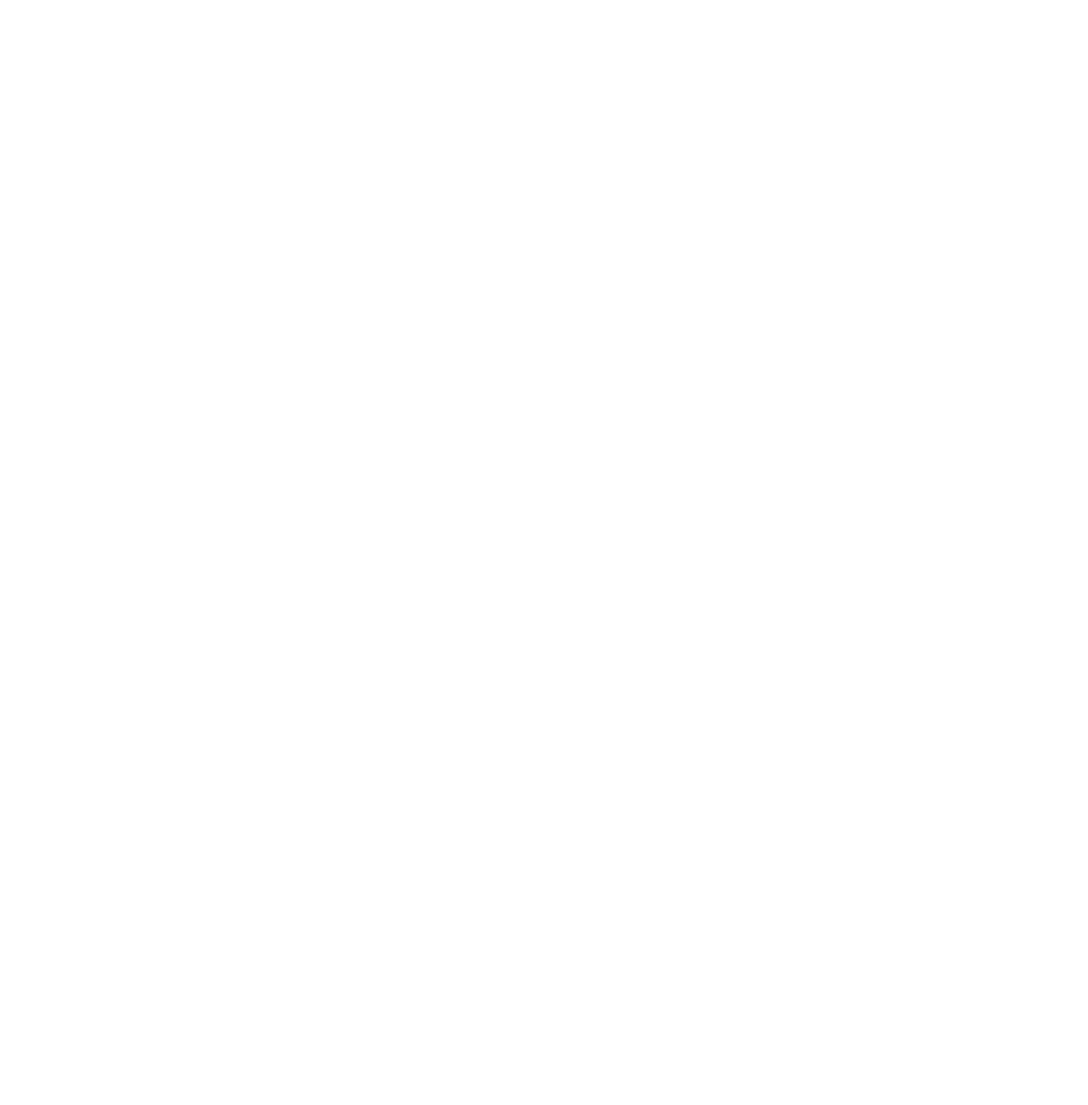
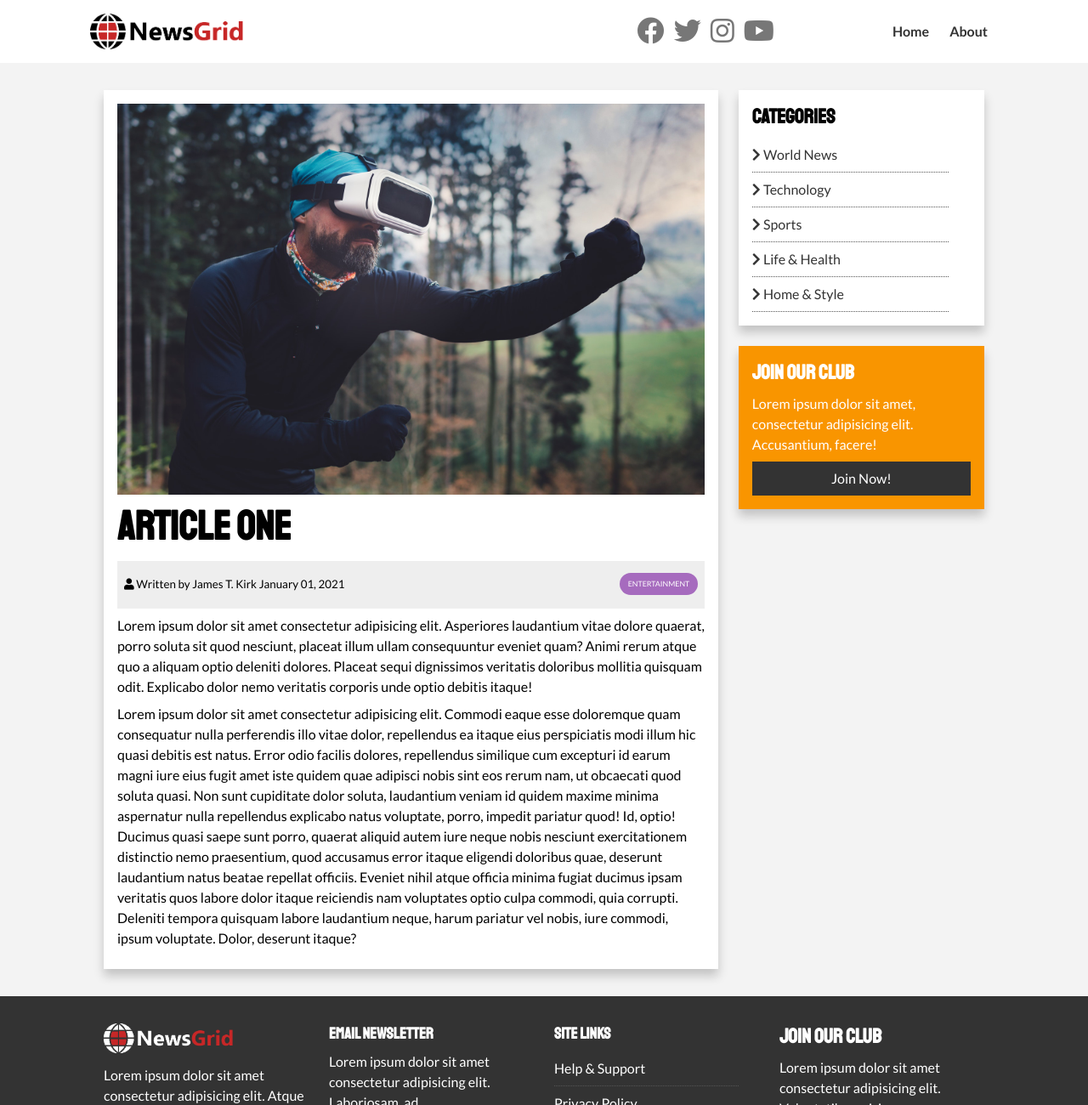
Before and after one commit to AlexRFarnes/newsGrid-site, a plain HTML site: page article.html in a window 1280 px wide. Shown: the top 1300 px of the page at 85% size. Before the commit the page ends 800 px from the top, so only its background shows below. Drawn offline with Linux system fonts and the light colour scheme.

Commit message:
Add the article and about page

```diff
--- a/about.html
+++ b/about.html
@@ -0,0 +1,161 @@
+<!DOCTYPE html>
+<html lang="en">
+  <head>
+    <meta charset="UTF-8" />
+    <meta name="viewport" content="width=device-width, initial-scale=1.0" />
+    <title>NewsGrid | About</title>
+    <link
+      rel="stylesheet"
+      href="https://use.fontawesome.com/releases/v5.15.2/css/all.css"
+      integrity="sha384-vSIIfh2YWi9wW0r9iZe7RJPrKwp6bG+s9QZMoITbCckVJqGCCRhc+ccxNcdpHuYu"
+      crossorigin="anonymous"
+    />
+    <link rel="preconnect" href="https://fonts.gstatic.com" />
+    <link
+      href="https://fonts.googleapis.com/css2?family=Lato:wght@400;700&family=Staatliches&display=swap"
+      rel="stylesheet"
+    />
+    <link rel="stylesheet" href="./css/style.css" />
+    <link rel="shortcut icon" type="image/x-icon" href="./favicon.ico" />
+  </head>
+  <body>
+    <nav class="nav">
+      <div class="container nav-grid-wrapper">
+        <img src="./img/logo.png" alt="NewsGrid media logo" class="logo" />
+        <div class="social-links">
+          <a class="sociak-links__link" href="http://facebook.com"
+            ><i
+              class="fab fa-facebook fa-2x sociak-links__icon"
+              target="_blank"
+            ></i
+          ></a>
+          <a class="sociak-links__link" href="http://twitter.com"
+            ><i
+              class="fab fa-twitter fa-2x sociak-links__icon"
+              target="_blank"
+            ></i
+          ></a>
+          <a class="sociak-links__link" href="http://instagram.com"
+            ><i
+              class="fab fa-instagram fa-2x sociak-links__icon"
+              target="_blank"
+            ></i
+          ></a>
+          <a class="sociak-links__link" href="http://youtube.com"
+            ><i
+              class="fab fa-youtube fa-2x sociak-links__icon"
+              target="_blank"
+            ></i
+          ></a>
+        </div>
+        <ul class="nav__list">
+          <li class="nav__item">
+            <a href="index.html" class="nav__link">Home</a>
+          </li>
+          <li class="nav__item">
+            <a href="about.html" class="nav__link current">About</a>
+          </li>
+        </ul>
+      </div>
+    </nav>
+
+    <!-- About -->
+    <section class="about">
+      <div class="container">
+        <div class="page-grid-wrapper">
+          <article class="card">
+            <h1 class="heading--lg">About Our Organization</h1>
+            <p>
+              Lorem ipsum dolor sit amet consectetur adipisicing elit.
+              Asperiores laudantium vitae dolore quaerat, porro soluta sit quod
+              nesciunt, placeat illum ullam consequuntur eveniet quam? Animi
+              rerum atque quo a aliquam optio deleniti dolores. Placeat sequi
+              dignissimos veritatis doloribus mollitia quisquam odit. Explicabo
+              dolor nemo veritatis corporis unde optio debitis itaque!
+            </p>
+            <p>
+              Lorem ipsum dolor sit amet consectetur adipisicing elit. Commodi
+              eaque esse doloremque quam consequatur nulla perferendis illo
+              vitae dolor, repellendus ea itaque eius perspiciatis modi illum
+              hic quasi debitis est natus. Error odio facilis dolores,
+              repellendus similique cum excepturi id earum magni iure eius fugit
+              amet iste quidem quae adipisci nobis sint eos rerum nam, ut
+              obcaecati quod soluta quasi. Non sunt cupiditate dolor soluta,
+              laudantium veniam id quidem maxime minima aspernatur nulla
+              repellendus explicabo natus voluptate, porro, impedit pariatur
+              quod! Id, optio! Ducimus quasi saepe sunt porro, quaerat aliquid
+              autem iure neque nobis nesciunt exercitationem distinctio nemo
+              praesentium, quod accusamus error itaque eligendi doloribus quae,
+              deserunt laudantium natus beatae repellat officiis. Eveniet nihil
+              atque officia minima fugiat ducimus ipsam veritatis quos labore
+              dolor itaque reiciendis nam voluptates optio culpa commodi, quia
+              corrupti. Deleniti tempora quisquam labore laudantium neque, harum
+              pariatur vel nobis, iure commodi, ipsum voluptate. Dolor, deserunt
+              itaque?
+            </p>
+          </article>
+          <aside class="card bg--primary">
+            <h2>Join Our Club</h2>
+            <p>
+              Lorem ipsum dolor sit amet, consectetur adipisicing elit.
+              Accusantium, facere!
+            </p>
+            <a href="#" class="btn btn--dark btn--block">Join Now!</a>
+          </aside>
+        </div>
+      </div>
+    </section>
+
+    <!-- Footer -->
+    <footer class="main-footer pad--2">
+      <div class="container footer-grid-wrapper">
+        <div>
+          <img class="footer__logo" src="img/logo_light.png" alt="NewsGrid" />
+          <p>
+            Lorem ipsum dolor sit amet consectetur adipisicing elit. Atque
+            aliquid, fugiat eum quos dolor esse officiis sit ducimus ut. Quasi!
+          </p>
+        </div>
+        <div>
+          <h3>Email Newsletter</h3>
+          <p>
+            Lorem ipsum dolor sit amet consectetur adipisicing elit. Laboriosam,
+            ad.
+          </p>
+          <form>
+            <input type="email" placeholder="Enter Email" />
+            <input type="submit" value="Subscribe" class="btn btn--primary" />
+          </form>
+        </div>
+        <div>
+          <h3>Site Links</h3>
+          <ul class="list">
+            <li class="list__item">
+              <a class="list__link text--light" href="#">Help & Support</a>
+            </li>
+            <li class="list__item">
+              <a class="list__link text--light" href="#">Privacy Policy</a>
+            </li>
+            <li class="list__item">
+              <a class="list__link text--light" href="#">About Us</a>
+            </li>
+            <li class="list__item">
+              <a class="list__link text--light" href="#">Contact</a>
+            </li>
+          </ul>
+        </div>
+        <div>
+          <h2>Join Our Club</h2>
+          <p>
+            Lorem ipsum dolor sit amet consectetur adipisicing elit.
+            Voluptatibus, nisi.
+          </p>
+          <a href="#" class="btn btn--secondary">Join Now</a>
+        </div>
+        <div>
+          <p>Copyright &copy; 2021, All Rights Reserved</p>
+        </div>
+      </div>
+    </footer>
+  </body>
+</html>
--- a/article.html
+++ b/article.html
@@ -0,0 +1,199 @@
+<!DOCTYPE html>
+<html lang="en">
+  <head>
+    <meta charset="UTF-8" />
+    <meta name="viewport" content="width=device-width, initial-scale=1.0" />
+    <title>NewsGrid | Article One</title>
+    <link
+      rel="stylesheet"
+      href="https://use.fontawesome.com/releases/v5.15.2/css/all.css"
+      integrity="sha384-vSIIfh2YWi9wW0r9iZe7RJPrKwp6bG+s9QZMoITbCckVJqGCCRhc+ccxNcdpHuYu"
+      crossorigin="anonymous"
+    />
+    <link rel="preconnect" href="https://fonts.gstatic.com" />
+    <link
+      href="https://fonts.googleapis.com/css2?family=Lato:wght@400;700&family=Staatliches&display=swap"
+      rel="stylesheet"
+    />
+    <link rel="stylesheet" href="./css/style.css" />
+    <link rel="shortcut icon" type="image/x-icon" href="./favicon.ico" />
+  </head>
+  <body>
+    <nav class="nav">
+      <div class="container nav-grid-wrapper">
+        <img src="./img/logo.png" alt="NewsGrid media logo" class="logo" />
+        <div class="social-links">
+          <a class="sociak-links__link" href="http://facebook.com"
+            ><i
+              class="fab fa-facebook fa-2x sociak-links__icon"
+              target="_blank"
+            ></i
+          ></a>
+          <a class="sociak-links__link" href="http://twitter.com"
+            ><i
+              class="fab fa-twitter fa-2x sociak-links__icon"
+              target="_blank"
+            ></i
+          ></a>
+          <a class="sociak-links__link" href="http://instagram.com"
+            ><i
+              class="fab fa-instagram fa-2x sociak-links__icon"
+              target="_blank"
+            ></i
+          ></a>
+          <a class="sociak-links__link" href="http://youtube.com"
+            ><i
+              class="fab fa-youtube fa-2x sociak-links__icon"
+              target="_blank"
+            ></i
+          ></a>
+        </div>
+        <ul class="nav__list">
+          <li class="nav__item">
+            <a href="index.html" class="nav__link">Home</a>
+          </li>
+          <li class="nav__item">
+            <a href="about.html" class="nav__link">About</a>
+          </li>
+        </ul>
+      </div>
+    </nav>
+
+    <!-- Article -->
+    <section class="article">
+      <div class="container">
+        <div class="page-grid-wrapper">
+          <article class="card">
+            <img src="/img/articles/ent1.jpg" alt="" />
+            <h1 class="heading--lg">Article One</h1>
+            <div class="meta">
+              <small>
+                <i class="fas fa-user"></i> Written by James T. Kirk January 01,
+                2021
+              </small>
+              <div class="category category--ent">Entertainment</div>
+            </div>
+            <p>
+              Lorem ipsum dolor sit amet consectetur adipisicing elit.
+              Asperiores laudantium vitae dolore quaerat, porro soluta sit quod
+              nesciunt, placeat illum ullam consequuntur eveniet quam? Animi
+              rerum atque quo a aliquam optio deleniti dolores. Placeat sequi
+              dignissimos veritatis doloribus mollitia quisquam odit. Explicabo
+              dolor nemo veritatis corporis unde optio debitis itaque!
+            </p>
+            <p>
+              Lorem ipsum dolor sit amet consectetur adipisicing elit. Commodi
+              eaque esse doloremque quam consequatur nulla perferendis illo
+              vitae dolor, repellendus ea itaque eius perspiciatis modi illum
+              hic quasi debitis est natus. Error odio facilis dolores,
+              repellendus similique cum excepturi id earum magni iure eius fugit
+              amet iste quidem quae adipisci nobis sint eos rerum nam, ut
+              obcaecati quod soluta quasi. Non sunt cupiditate dolor soluta,
+              laudantium veniam id quidem maxime minima aspernatur nulla
+              repellendus explicabo natus voluptate, porro, impedit pariatur
+              quod! Id, optio! Ducimus quasi saepe sunt porro, quaerat aliquid
+              autem iure neque nobis nesciunt exercitationem distinctio nemo
+              praesentium, quod accusamus error itaque eligendi doloribus quae,
+              deserunt laudantium natus beatae repellat officiis. Eveniet nihil
+              atque officia minima fugiat ducimus ipsam veritatis quos labore
+              dolor itaque reiciendis nam voluptates optio culpa commodi, quia
+              corrupti. Deleniti tempora quisquam labore laudantium neque, harum
+              pariatur vel nobis, iure commodi, ipsum voluptate. Dolor, deserunt
+              itaque?
+            </p>
+          </article>
+          <aside class="card categories">
+            <h2>Categories</h2>
+            <ul class="list">
+              <li class="list__item">
+                <a href="#" class="list__link"
+                  ><i class="fas fa-chevron-right"></i> World News</a
+                >
+              </li>
+              <li class="list__item">
+                <a href="#" class="list__link"
+                  ><i class="fas fa-chevron-right"></i> Technology</a
+                >
+              </li>
+              <li class="list__item">
+                <a href="#" class="list__link"
+                  ><i class="fas fa-chevron-right"></i> Sports</a
+                >
+              </li>
+              <li class="list__item">
+                <a href="#" class="list__link"
+                  ><i class="fas fa-chevron-right"></i> Life & Health</a
+                >
+              </li>
+              <li class="list__item">
+                <a href="#" class="list__link"
+                  ><i class="fas fa-chevron-right"></i> Home & Style</a
+                >
+              </li>
+            </ul>
+          </aside>
+          <aside class="card bg--secondary">
+            <h2>Join Our Club</h2>
+            <p>
+              Lorem ipsum dolor sit amet, consectetur adipisicing elit.
+              Accusantium, facere!
+            </p>
+            <a href="#" class="btn btn--dark btn--block">Join Now!</a>
+          </aside>
+        </div>
+      </div>
+    </section>
+
+    <!-- Footer -->
+    <footer class="main-footer pad--2">
+      <div class="container footer-grid-wrapper">
+        <div>
+          <img class="footer__logo" src="img/logo_light.png" alt="NewsGrid" />
+          <p>
+            Lorem ipsum dolor sit amet consectetur adipisicing elit. Atque
+            aliquid, fugiat eum quos dolor esse officiis sit ducimus ut. Quasi!
+          </p>
+        </div>
+        <div>
+          <h3>Email Newsletter</h3>
+          <p>
+            Lorem ipsum dolor sit amet consectetur adipisicing elit. Laboriosam,
+            ad.
+          </p>
+          <form>
+            <input type="email" placeholder="Enter Email" />
+            <input type="submit" value="Subscribe" class="btn btn--primary" />
+          </form>
+        </div>
+        <div>
+          <h3>Site Links</h3>
+          <ul class="list">
+            <li class="list__item">
+              <a class="list__link text--light" href="#">Help & Support</a>
+            </li>
+            <li class="list__item">
+              <a class="list__link text--light" href="#">Privacy Policy</a>
+            </li>
+            <li class="list__item">
+              <a class="list__link text--light" href="#">About Us</a>
+            </li>
+            <li class="list__item">
+              <a class="list__link text--light" href="#">Contact</a>
+            </li>
+          </ul>
+        </div>
+        <div>
+          <h2>Join Our Club</h2>
+          <p>
+            Lorem ipsum dolor sit amet consectetur adipisicing elit.
+            Voluptatibus, nisi.
+          </p>
+          <a href="#" class="btn btn--secondary">Join Now</a>
+        </div>
+        <div>
+          <p>Copyright &copy; 2021, All Rights Reserved</p>
+        </div>
+      </div>
+    </footer>
+  </body>
+</html>
--- a/css/style.css
+++ b/css/style.css
@@ -62,6 +62,10 @@ p {
 }
 
 /* Utility */
+.heading--lg {
+  font-size: 3rem;
+}
+
 .container {
   max-width: var(--max-width);
   margin: auto;
@@ -181,6 +185,17 @@ p {
 .list__link:hover {
   color: var(--primary-color);
 }
+/* Inner page grid container */
+.page-grid-wrapper {
+  display: grid;
+  grid-template-columns: 5fr 2fr;
+  margin: 2rem 0;
+  gap: 1.5rem;
+}
+
+.page-grid-wrapper > *:first-child {
+  grid-row: 1 / span 3;
+}
 
 /* Navigation */
 .nav {
@@ -273,8 +288,8 @@ p {
   gap: 1rem;
 }
 
-.card:first-child,
-.card:last-child {
+.card-grid:first-child,
+.card-grid:last-child {
   display: grid;
   grid-template-columns: repeat(2, 1fr);
   gap: 1rem;
@@ -282,10 +297,22 @@ p {
   align-items: center;
 }
 
-.card:last-child {
+.card-grid:last-child {
   grid-column: 2 / span 2;
 }
 
+/* Article */
+.meta {
+  display: flex;
+  justify-content: space-between;
+  align-items: center;
+  background: #eee;
+  padding: 0.5rem;
+}
+
+.meta .category {
+  margin-top: 0.4rem;
+}
 /* Footer */
 .main-footer {
   background: var(--dark-color);
```
Also changed, not shown: index.html (+2 -2 lines).
